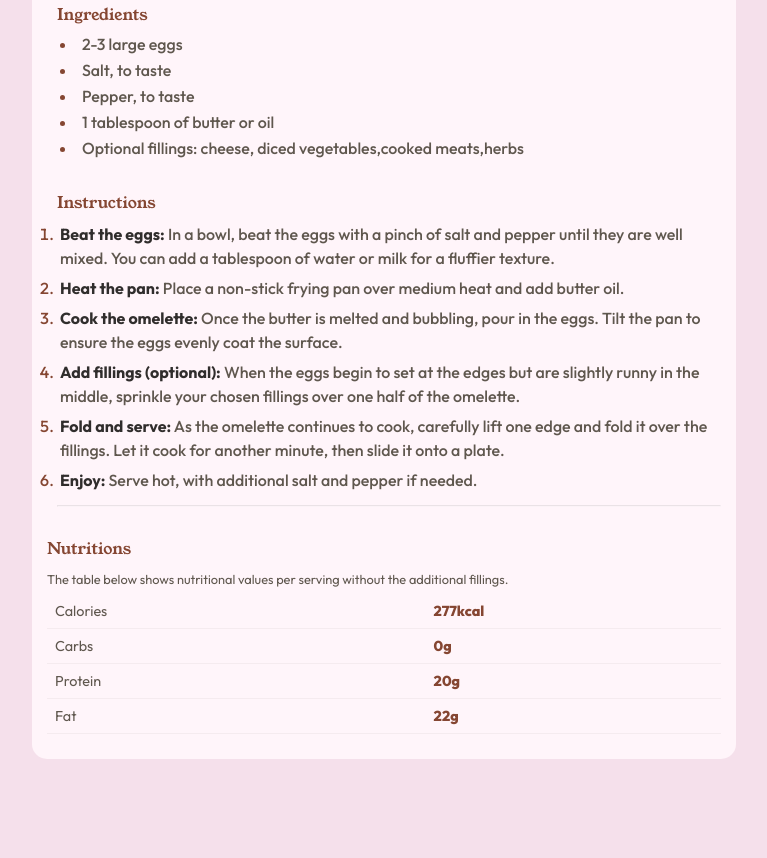
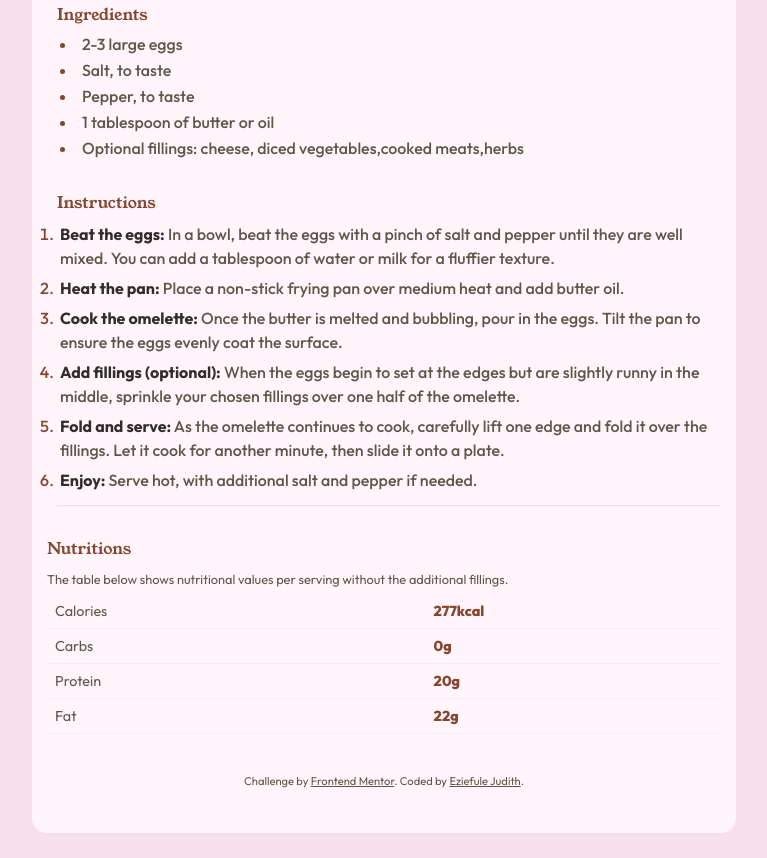
Before and after one commit to a2-112/Recipe-page, a plain HTML site: page index.html in a window 1280 px wide. Shown: the part 595-1453 px from the top of the page, without its empty margins (256-1023 px from the left). Before the commit the page ends 1379 px from the top, so only its background shows below. Drawn offline with Linux system fonts and the light colour scheme; a web font is replaced by a local one.

Commit message:
third commit

```diff
--- a/index.html
+++ b/index.html
@@ -81,6 +81,11 @@
             </table>
         </section>
 
+        <div class="attribution">
+            Challenge by
+            <a href="https://www.frontendmentor.io?ref=challenge" target="_blank">Frontend Mentor</a>. Coded by <a
+                href="#">Eziefule Judith</a>.
+        </div>
     </main>
 </body>
 </html>
--- a/style.css
+++ b/style.css
@@ -139,6 +139,15 @@ table {
     border-collapse: collapse;
     margin-top: 5px;
 }
+.attribution {
+    font-size: 0.7rem;
+    text-align: center;
+    padding: 30px;
+    color: hsl(30, 10%, 34%);
+}
+.attribution a{
+    color: hsl(30, 10%, 34%);
+}
 
 @media(min-width:765px) {
     main {
```
